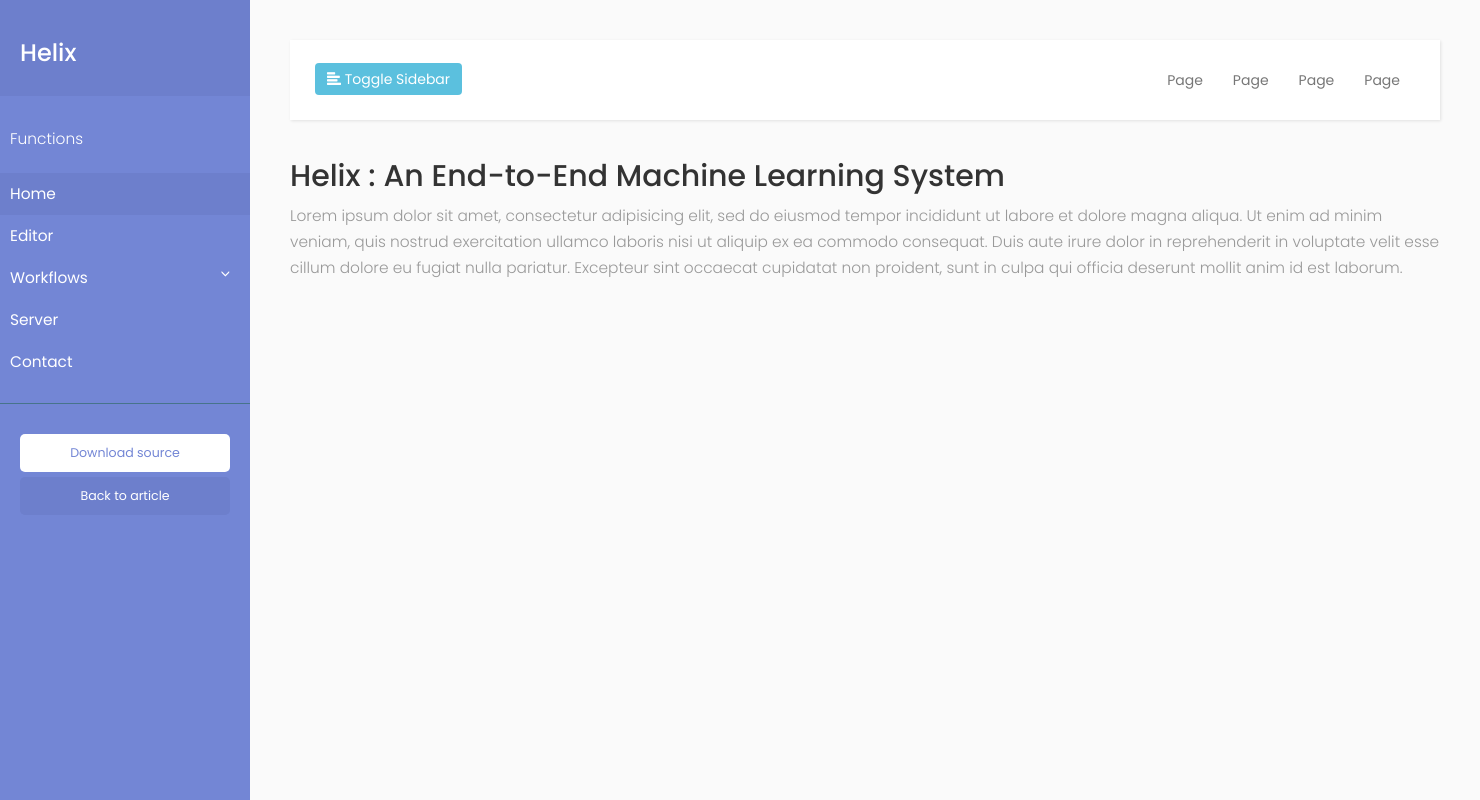
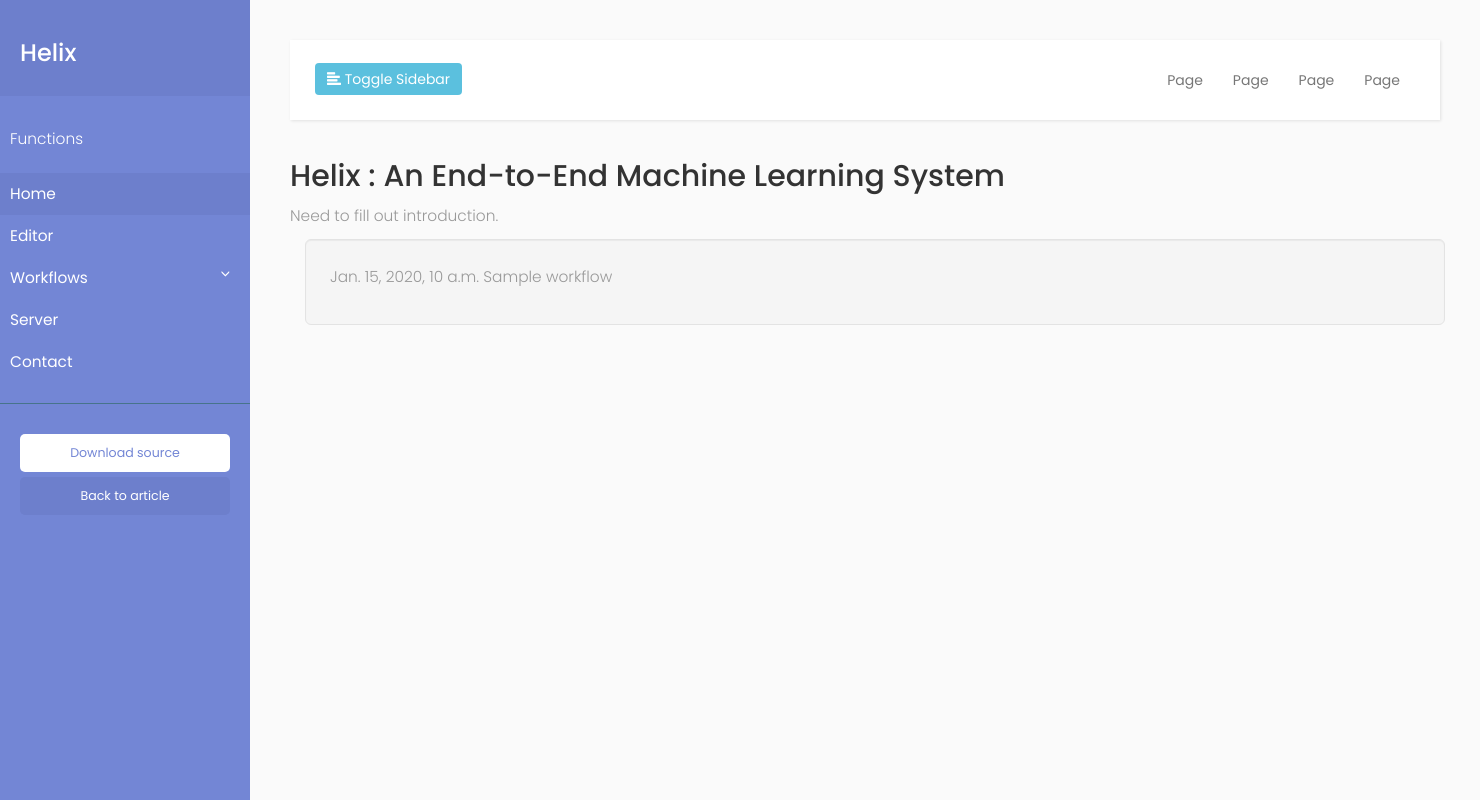
Before and after one commit to SixPlusZero/CS598_Helix_Demo, a Django app: template ui/templates/ui/index.html in a window 1480 px wide. Run offline with Django 3.2, Linux system fonts and the light colour scheme; the template is opened without the code that fills it: most values are stand-ins (such as "Sample title", 1, 10 or a date in 2020); parts of the project's set-up code (start-up, migrations or seed data) failed here and were passed over; some libraries are stand-ins or nearby versions.

Commit message:
add version

```diff
--- a/ui/static/index.js
+++ b/ui/static/index.js
@@ -10,7 +10,8 @@ function setWorkflowTab() {
             var arr = JSON.parse(data);
             var inHTML = "";
             for (i = 0; i < arr.length; i++) {
-                inHTML += '<li><a href="#">Workflow 1</a></li>';
+                console.log(arr[i]);
+                inHTML += '<li><a href="' + './?workflow=' + arr[i] + '">' + arr[i] + '</a></li>';
             }
             document.getElementById("pageSubmenu").innerHTML = inHTML;
         },
--- a/ui/templates/ui/index.html
+++ b/ui/templates/ui/index.html
@@ -7,7 +7,7 @@
         <meta name="viewport" content="width=device-width, initial-scale=1.0">
         <meta http-equiv="X-UA-Compatible" content="IE=edge">
 
-        <title>Collapsible sidebar using Bootstrap 3</title>
+        <title>Helix Demo</title>
 
         <!-- Bootstrap CSS CDN -->
         <link rel="stylesheet" href="https://maxcdn.bootstrapcdn.com/bootstrap/3.3.7/css/bootstrap.min.css">
@@ -29,7 +29,7 @@
                 <ul class="list-unstyled components">
                     <p>Functions</p>
                     <li class="active">
-                        <a href="#">Home</a>
+                        <a href="../ui">Home</a>
                     </li>
                     <li>
                         <a href="./editor">Editor</a>
@@ -81,7 +81,16 @@
                 </nav>
 
                 <h2>Helix : An End-to-End Machine Learning System</h2>
-                <p>Lorem ipsum dolor sit amet, consectetur adipisicing elit, sed do eiusmod tempor incididunt ut labore et dolore magna aliqua. Ut enim ad minim veniam, quis nostrud exercitation ullamco laboris nisi ut aliquip ex ea commodo consequat. Duis aute irure dolor in reprehenderit in voluptate velit esse cillum dolore eu fugiat nulla pariatur. Excepteur sint occaecat cupidatat non proident, sunt in culpa qui officia deserunt mollit anim id est laborum.</p>
+                <p>Need to fill out introduction.</p>
+                <div class="container" id="versionlist">
+                  {% if vlist %}
+                    {% for v in vlist %}
+                      <div class="well well-lg">
+                        <p>{{v.timestamp}} {{v.workflow}}</p>
+                      </div>
+                    {% endfor %}
+                  {% endif %}
+                </div>
             </div>
         </div>
 
--- a/ui/views.py
+++ b/ui/views.py
@@ -12,6 +12,10 @@ import ui.src.db as mdb
 # Create your views here.
 def index(request):
     context = {}
+    if request.GET.get('workflow') != None:
+        wf = request.GET.get('workflow')
+        vlist = mdb.get_version_list(wf)
+        context['vlist'] = vlist
     return render(request, 'ui/index.html', context)
 
 def editor(request):
```
Also changed, not shown: ui/src/db.py (+13 -0 lines).
